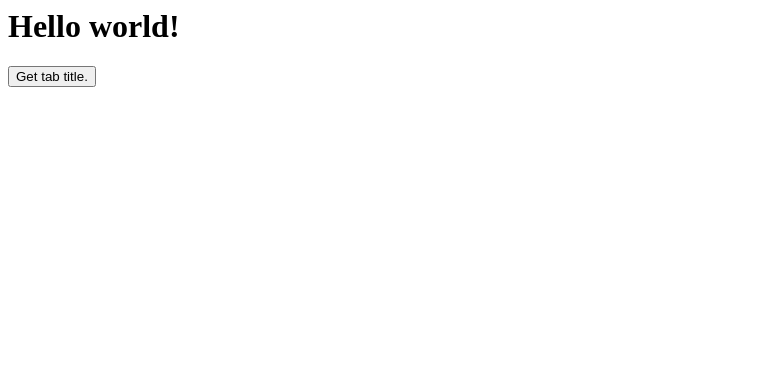
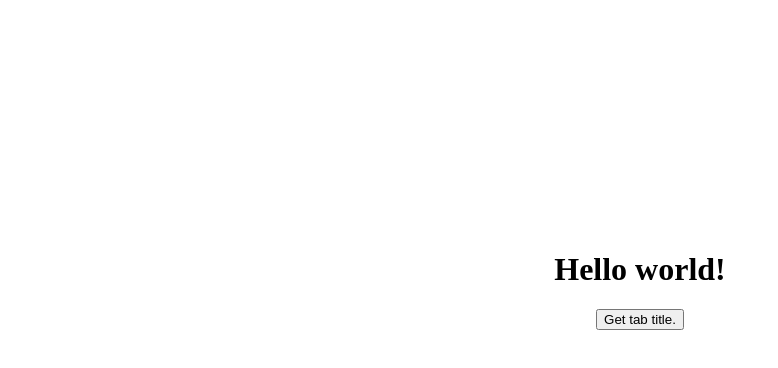
Before and after one commit to s-mv/ATG-POC-2, a browser extension: page hello.html in a window 1280 px wide. Shown: the whole page, without its empty margins (0-778 px from the left). Drawn offline with Linux system fonts and the light colour scheme.

Commit message:
task complete

```diff
--- a/hello.html
+++ b/hello.html
@@ -1,4 +1,16 @@
 <html>
+
+<style>
+    body {
+        padding: 32px;
+        min-width: 480px;
+        min-height: 480px;
+        display: flex;
+        flex-direction: column;
+        justify-content: center;
+        align-items: center;
+    }
+</style>
 
 <body>
     <h1>Hello world!</h1>
--- a/popup.js
+++ b/popup.js
@@ -1,6 +1,8 @@
 document.getElementById('getTabTitle').addEventListener('click', function () {
     chrome.tabs.query({ active: true, currentWindow: true }, function (tabs) {
-        var tab = tabs[0];
+        const tab = tabs[0]
         document.getElementById('tabTitle').textContent = "Tab title is \"" + tab.title + "\"";
     });
 });
+
+// Tab title is "active,audible,autoDiscardable,discarded,groupId,height,highlighted,id,incognito,index,lastAccessed,mutedInfo,pinned,selected,status,width,windowId"
```
Also changed, not shown: manifest.json.
